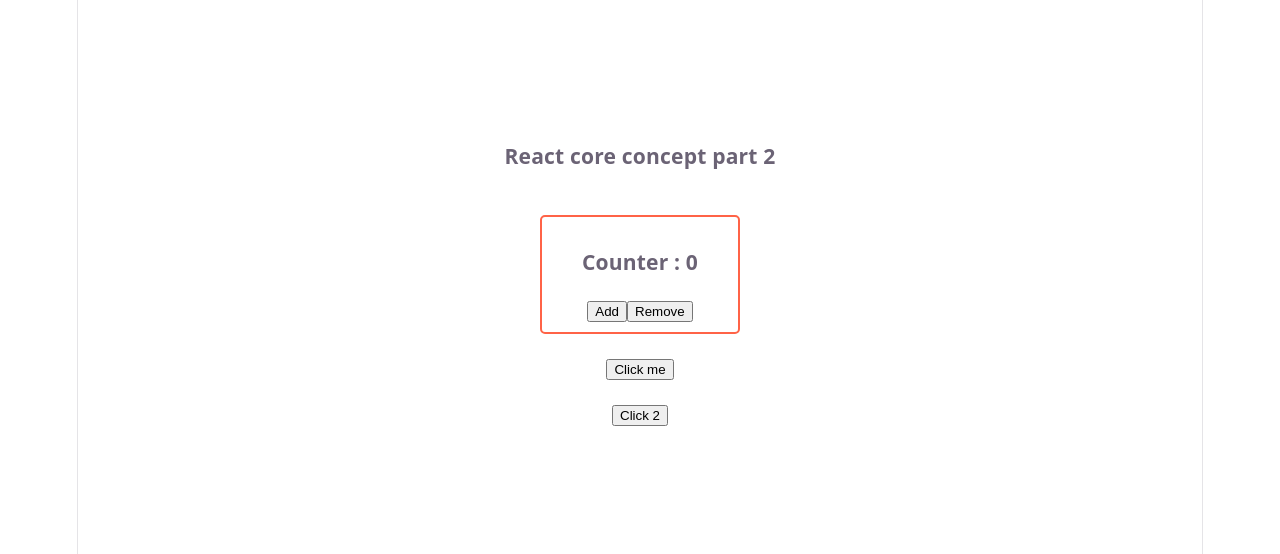
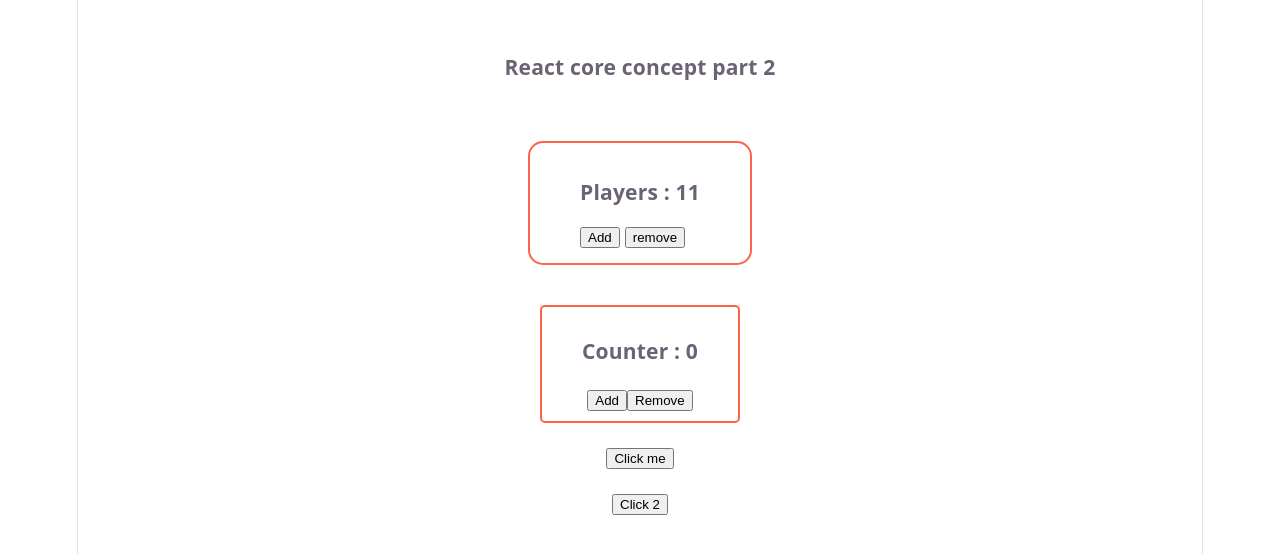
Before and after one commit to tuhinXtg/learning-js, a React (Vite) app in the folder explore-react-core-concepts2/: page / in a window 1280 px wide. Shown: the part 126-680 px from the top of the page. Built offline with nearby package versions, Linux system fonts and the light colour scheme.

Commit message:
concept of useState and react hooks

```diff
--- a/explore-react-core-concepts2/src/App.jsx
+++ b/explore-react-core-concepts2/src/App.jsx
@@ -1,5 +1,6 @@
 import './App.css'
 import Counter from './counter'
+import Team from './Team'
 
 function App() {
 
@@ -13,6 +14,9 @@
   return (
     <div id='center'>
       <h3>React core concept part 2</h3>
+
+      <Team></Team>
+
       <Counter></Counter>
       <button onClick={handleClick}>Click me</button>
       <button onClick={handleClick2
--- /dev/null
+++ b/explore-react-core-concepts2/src/Team.jsx
@@ -0,0 +1,33 @@
+import { useState } from "react"
+
+export default function Team() {
+
+    const [team, setTeam] = useState(11);
+
+    const handleAdd = () =>{
+        const newTeam = team + 1
+        setTeam(newTeam)
+    }
+    const handleRemove = () =>{
+        const newTeam = team - 1
+        setTeam(newTeam)
+    }
+
+    const teamstyles = {
+        border: '2px solid tomato',
+        margin: '15px',
+        padding: '15px',
+        borderRadius: '15px',
+        paddingInline: '50px'
+    }
+
+    return (
+        <div style={teamstyles}>
+            <h3>Players : {team}</h3>
+            <div style={{display: 'flex', gap: '5px'}}>
+                <button onClick={handleAdd}>Add</button>
+                <button onClick={handleRemove}>remove</button>
+            </div>
+        </div>
+    )
+}
```
